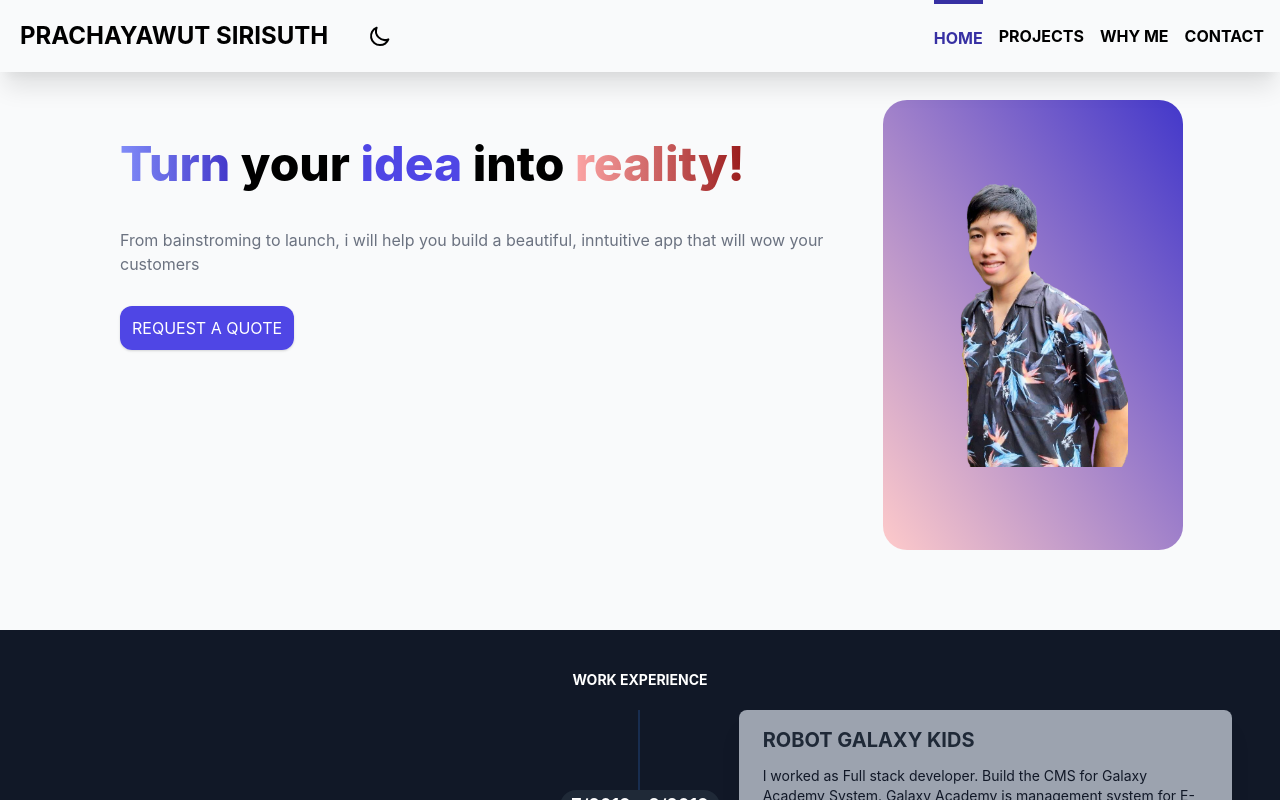
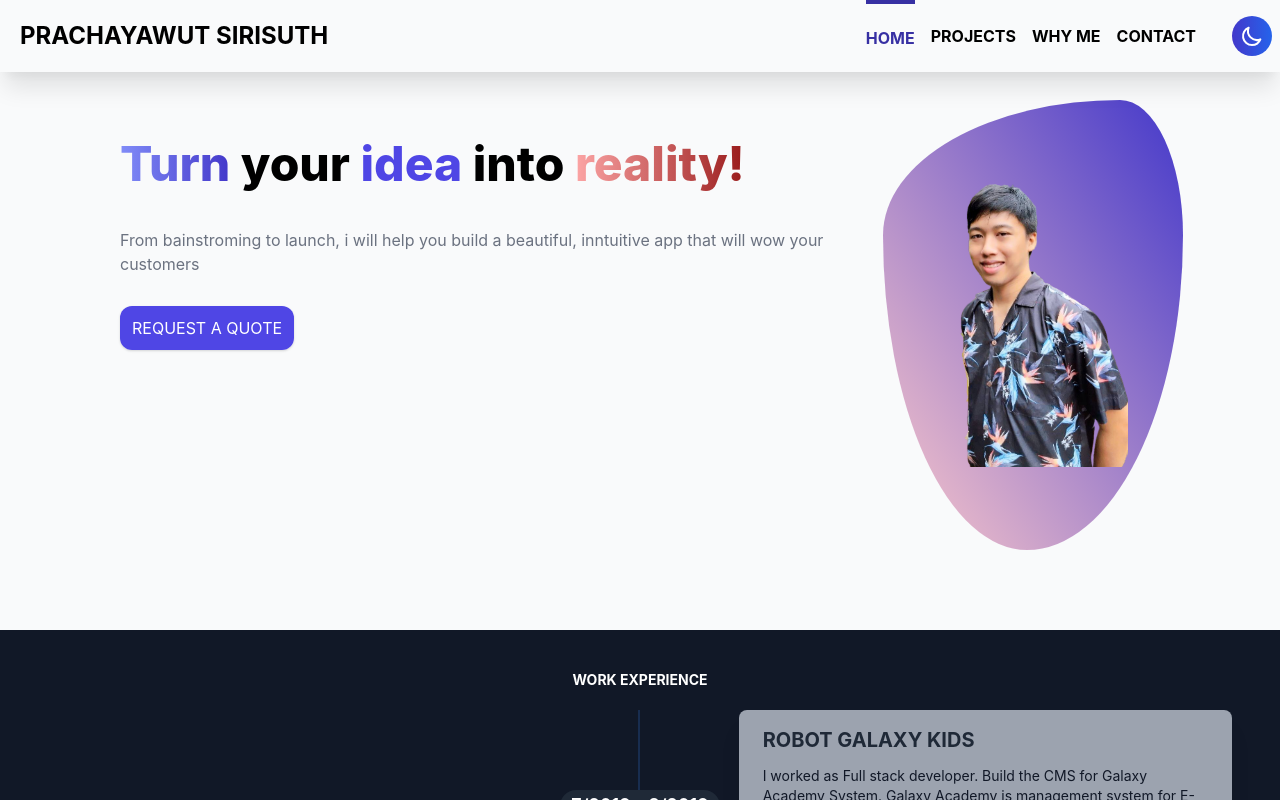
Before and after one commit to Winter-wub/Resume, a Next.js app: page / in a window 1280 px wide. Shown: the top 800 px of the page. Built offline with nearby package versions, Linux system fonts and the light colour scheme.

Commit message:
🔧 adjust toggle theme button style

```diff
--- a/components/HomeSection.tsx
+++ b/components/HomeSection.tsx
@@ -3,6 +3,8 @@ import meImage from "../public/images/me.png";
 import { VFC, Fragment } from "react";
 import { chunk } from "lodash";
 import manifest from "../pages/manifest.json";
+import styles from '../styles/HomeSection.module.scss'
+import cx from 'classnames'
 
 export const HomeSection: VFC = () => {
 	return (
@@ -23,7 +25,7 @@ export const HomeSection: VFC = () => {
 				</a>
 			</div>
 			<div className="w-0 md:w-1/2 lg:w-1/3 flex items-center justify-center animate__animated animate__backInRight animate__delay-1s">
-				<Image src={meImage} className="h-full w-full bg-gradient-to-bl from-indigo-700 to-red-200 rounded-3xl" alt="PrachayawutSirisuth"   />
+				<Image src={meImage} className={cx("h-full w-full bg-gradient-to-bl from-indigo-700 to-red-200", styles.meFrame)} alt="PrachayawutSirisuth"   />
 			</div>
 		</section>
 			<div className="bg-gray-900 p-1 text-white py-10 px-12">
--- a/components/layouts/default.tsx
+++ b/components/layouts/default.tsx
@@ -27,12 +27,15 @@ const DefaultLayout: React.FC = ({ children }) => {
 	const [colorTheme, setTheme] = useDarkMode();
 
 	const togglerTheme = (
-		<div className="mr-auto md:ml-5 flex items-center justify-center">
+		<div className="md:ml-5 flex items-center justify-center mr-2">
 			{colorTheme === "light" ? (
+				<button
+					className="p-2 bg-indigo-700 rounded-full text-white"
+					onClick={() => setTheme("light")}
+				>
 				<svg
-					onClick={() => setTheme("light")}
 					xmlns="http://www.w3.org/2000/svg"
-					className="h-6 w-6 text-white cursor-pointer"
+					className="h-6 w-6"
 					fill="none"
 					viewBox="0 0 24 24"
 					stroke="currentColor"
@@ -44,11 +47,15 @@ const DefaultLayout: React.FC = ({ children }) => {
 						d="M9.663 17h4.673M12 3v1m6.364 1.636l-.707.707M21 12h-1M4 12H3m3.343-5.657l-.707-.707m2.828 9.9a5 5 0 117.072 0l-.548.547A3.374 3.374 0 0014 18.469V19a2 2 0 11-4 0v-.531c0-.895-.356-1.754-.988-2.386l-.548-.547z"
 					/>
 				</svg>
+				</button>
 			) : (
+				<button
+					className="p-2 bg-gradient-to-r from-indigo-700 to-blue-600 rounded-full text-white"
+					onClick={() => setTheme("dark")}
+				>
 				<svg
-					onClick={() => setTheme("dark")}
 					xmlns="http://www.w3.org/2000/svg"
-					className="h-6 w-6 text-black cursor-pointer"
+					className="h-6 w-6"
 					fill="none"
 					viewBox="0 0 24 24"
 					stroke="currentColor"
@@ -60,6 +67,7 @@ const DefaultLayout: React.FC = ({ children }) => {
 						d="M20.354 15.354A9 9 0 018.646 3.646 9.003 9.003 0 0012 21a9.003 9.003 0 008.354-5.646z"
 					/>
 				</svg>
+				</button>
 			)}
 		</div>
 	);
@@ -72,12 +80,17 @@ const DefaultLayout: React.FC = ({ children }) => {
 			<div className="relative bg-gray-50 dark:bg-black">
 				<div className="z-40 fixed top-0 w-full ">
 					<div className="flex bg-gray-50 dark:bg-black  shadow-xl">
+						<div className="flex md:hidden items-center ml-2">
+							<button className="rounded border p-2 dark:text-white text-black"
+							        onClick={() => setToggleCollapse(!toggleCollapse)}>
+								<BsList />
+							</button>
+						</div>
 						<Link href="/">
-							<a className="font-bold md:text-2xl p-5 uppercase text-black dark:text-white">
+							<a className="font-bold md:text-2xl p-5 uppercase text-black dark:text-white mr-auto">
 								{manifest.brand}
 							</a>
 						</Link>
-						{togglerTheme}
 						<Scrollspy items={["home", "projects", "whyme", "contact"]}
 						           className="items-center justify-center hidden md:flex bg-gray-50 dark:bg-black"
 						           currentClassName="text-indigo-800 border-t-4 border-indigo-800">
@@ -92,12 +105,8 @@ const DefaultLayout: React.FC = ({ children }) => {
 								))
 							}
 						</Scrollspy>
-						<div className="flex md:hidden items-center mr-2">
-							<button className="rounded border p-2 dark:text-white text-black"
-							        onClick={() => setToggleCollapse(!toggleCollapse)}>
-								<BsList />
-							</button>
-						</div>
+
+						{togglerTheme}
 					</div>
 					{
 						toggleCollapse && (
--- a/package.json
+++ b/package.json
@@ -16,6 +16,7 @@
   },
   "dependencies": {
     "animate.css": "^4.1.1",
+    "classnames": "^2.3.1",
     "firebase-admin": "^9.11.0",
     "firebase-functions": "^3.15.3",
     "lodash": "^4.17.21",
--- /dev/null
+++ b/styles/HomeSection.module.scss
@@ -0,0 +1,3 @@
+.meFrame {
+  border-radius: 79% 21% 52% 48% / 30% 30% 70% 70%;
+}
```
Also changed, not shown: 1 other file (tests, documents, lock files or other folders).
